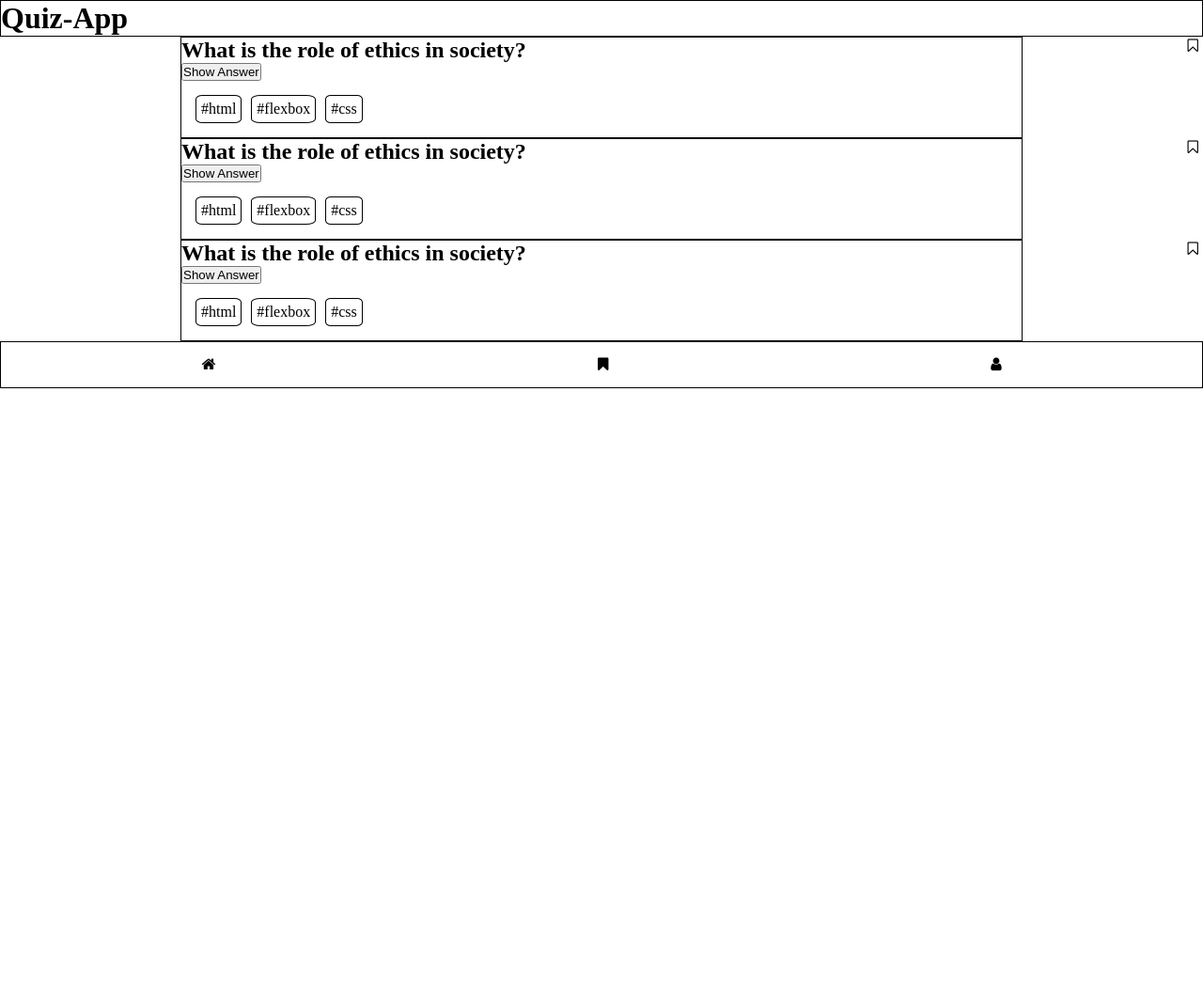
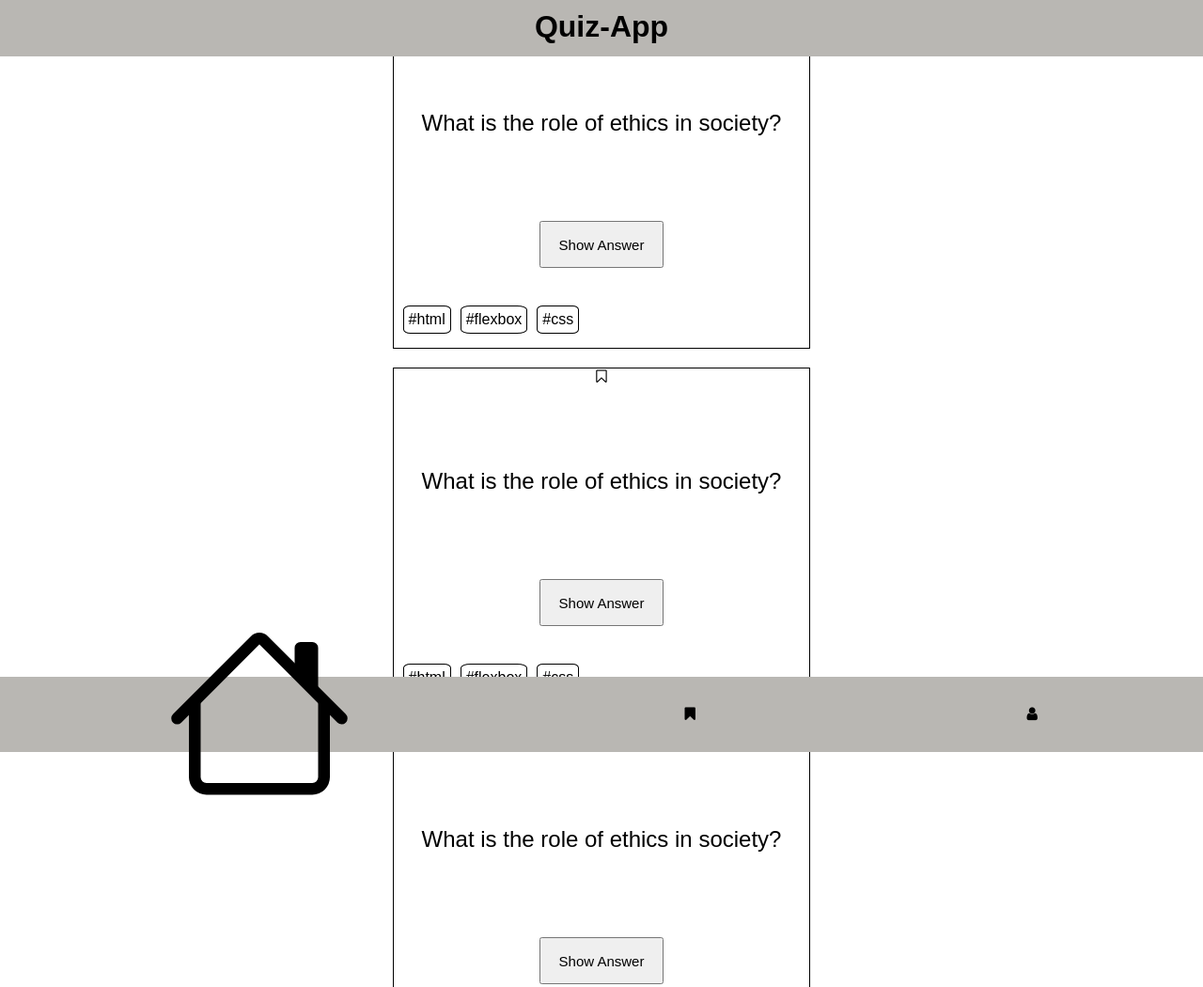
Before and after one commit to Dariastep/Quiz-app, a plain HTML site: page index.html in a window 1280 px wide. Shown: the top 1050 px of the page at 94% size. Before the commit the page ends 800 px from the top, so only its background shows below. Drawn offline with Linux system fonts and the light colour scheme.

Commit message:
file edit

```diff
--- a/index.html
+++ b/index.html
@@ -17,47 +17,59 @@
             <li class="card-item">
                 <i class="fa fa-bookmark-o"></i>
                 <h2 class="question">What is the role of ethics in society?</h2>
-                <button class="answer-button">Show Answer</button>
-                <div class="tag-box">
+                <button type="button" class="answer-button"><p class="button-text">Show Answer</p></button>
                     <ul class="tag-box-list">
                         <li class="tag-box-item">#html</li>
                         <li class="tag-box-item">#flexbox</li>
                         <li class="tag-box-item">#css</li>
                     </ul>
-                </div>
             </li>
         </ul>
         <ul class="card-list">
             <li class="card-item">
                 <i class="fa fa-bookmark-o"></i>
                 <h2 class="question">What is the role of ethics in society?</h2>
-                <button class="answer-button">Show Answer</button>
-                <div class="tag-box">
+                <button type="button" class="answer-button"><p class="button-text">Show Answer</p></button>
                     <ul class="tag-box-list">
                         <li class="tag-box-item">#html</li>
                         <li class="tag-box-item">#flexbox</li>
                         <li class="tag-box-item">#css</li>
-                    </ul>
-                </div>
+                 </ul>
             </li>
         </ul>
         <ul class="card-list">
             <li class="card-item">
                 <i class="fa fa-bookmark-o"></i>
                 <h2 class="question">What is the role of ethics in society?</h2>
-                <button class="answer-button">Show Answer</button>
-                <div class="tag-box">
+                <button type="button" class="answer-button"><p class="button-text">Show Answer</p></button>
                     <ul class="tag-box-list">
                         <li class="tag-box-item">#html</li>
                         <li class="tag-box-item">#flexbox</li>
                         <li class="tag-box-item">#css</li>
                     </ul>
-                </div>
             </li>
         </ul>
       <nav class="nav-bar">
         <ul class="nav-bar-list">
-            <li class="nav-bar-item"><i class="fa fa-home"></i></li>
+            <li class="nav-bar-item">
+                <svg
+                xmlns="http://www.w3.org/2000/svg"
+                width="200" height="200"
+                fill="currentColor"
+                class="bi bi-house"
+                viewBox="0 0 16 16"
+                id="IconChangeColor">
+                <path
+                fill-rule="evenodd"
+                d="M2 13.5V7h1v6.5a.5.5 0 0 0 .5.5h9a.5.5 0 0 0 .5-.5V7h1v6.5a1.5 1.5 0 0 1-1.5 1.5h-9A1.5 1.5 0 0 1 2 13.5zm11-11V6l-2-2V2.5a.5.5 0 0 1 .5-.5h1a.5.5 0 0 1 .5.5z"
+                id="mainIconPathAttribute">
+            </path>
+            <path
+            fill-rule="evenodd"
+            d="M7.293 1.5a1 1 0 0 1 1.414 0l6.647 6.646a.5.5 0 0 1-.708.708L8 2.207 1.354 8.854a.5.5 0 1 1-.708-.708L7.293 1.5z" id="mainIconPathAttribute">
+
+            </path>
+        </svg></i></li>
             <li class="nav-bar-item"><i class="fa fa-bookmark"></i></li>
             <li class="nav-bar-item"><i class="fa fa-user"></i></li>
         </ul>
--- a/styles.css
+++ b/styles.css
@@ -2,57 +2,80 @@
   box-sizing: border-box;
   margin: 0;
   padding: 0;
+  font-family: Arial, Helvetica, sans-serif;
 }
 
+h1 {
+  text-align: center;
+  padding: 10px;
+}
 header {
-  border: 1px solid black;
+    background-color: rgb(185, 183, 179);
+    height: 60px;
+    position: fixed;
+    width:100%;
+    top: 0;
+    left:0;
+}
+.question {
+  text-align: center;
+  font-size: 24px;
+  font-weight: 500;
+  margin: auto;
+  padding: 50px 30px;
+}
+.card-list {
+  display: flex;
 }
 
-.card-list {
-  display: flex;
-  flex-direction: row;
-  justify-content: center;
-  list-style-type: none;
-  gap: 15px;
-}
 .card-item {
   border: 1px solid black;
-  margin: auto;
-  width: 70%;
+  margin: 10px auto;
+  display: flex;
+  flex-direction: column;
+  justify-content: center;
+  align-items: center;
+  list-style-type: none;
+  gap: 40px;
 }
 .answer-button {
-  margin: auto;
+  width: 30%;
+  height: 50px;
+}
+.button-text {
+  font-size: 15px;
 }
 .tag-box-list {
-  margin: 10px;
   list-style-type: none;
   display: flex;
   flex-direction: row;
+  justify-content: flex-start;
+  width: 100%;
+  gap: 10px;
+  margin-left: 20px;
+  margin-bottom: 15px;
 }
 .tag-box-item {
   border: 1px solid black;
-  margin: 5px;
   border-radius: 15%;
   padding: 5px;
 }
 
 .nav-bar {
-  border: 1px solid black;
+    position: fixed;
+    bottom: 0;
+    left: 0;
+    width: 100%;
+    height: 10%;
+    background-color: rgb(185, 183, 179);
 }
+
 .nav-bar-list {
-  margin: 10px;
   list-style-type: none;
   display: flex;
   flex-direction: row;
   justify-content: space-around;
+  align-items: center;
+  width: 100%;
+  height: 100%;
 }
-
-.nav-bar-item {
-  margin: 5px;
-}
-
-.fa-bookmark-o {
-  display: flex;
-  position: absolute;
-  right: 5px;
-}
```
